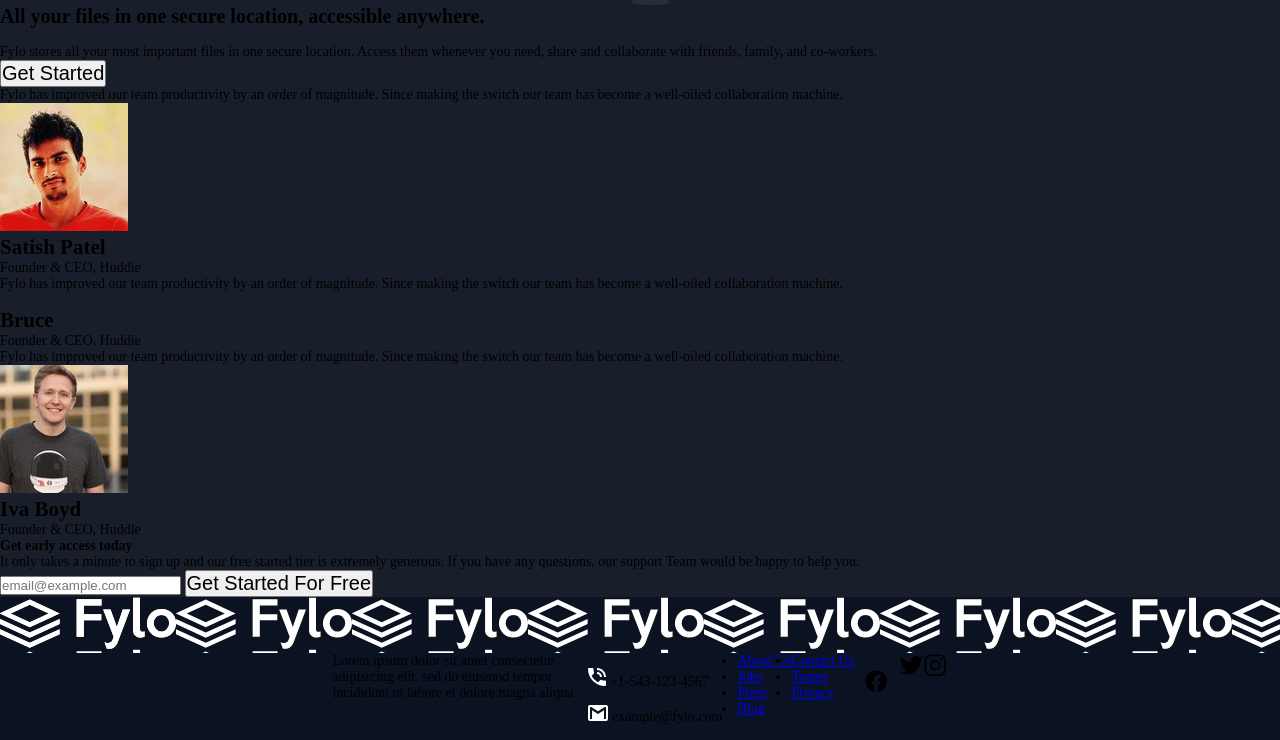
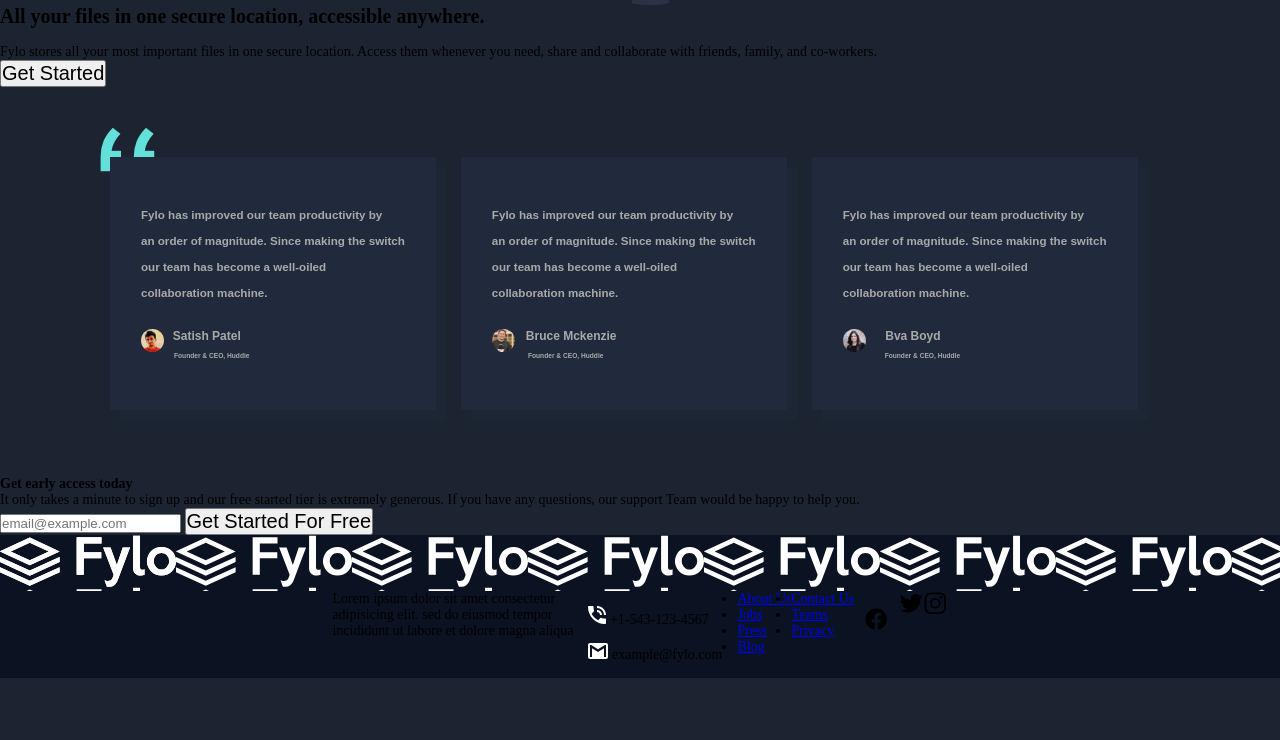
Before and after one commit to Chipilli/GROUP-3-CAPSTONE-PROJECT-1, a plain HTML site: page index.html in a window 1280 px wide. Shown: the part 641-1381 px from the top of the page. After the commit the page ends 1319 px from the top, so only its background shows below. Drawn offline with Linux system fonts and the light colour scheme; files whose address does not match are found by name.

Commit message:
Started to work on other divisions

```diff
--- a/index.html
+++ b/index.html
@@ -41,50 +41,65 @@
     </section>
     </main>
 
-    <section class=”testimonials”>
-               <div class="satish-patel">
-                       <p>Fylo has improved our team productivity by an
-                          order of magnitude. Since making the switch our
-                          team has become a well-oiled collaboration
-                                  machine. </p>
-
-
-                         <div class="image1">
-                             <img src="images/profile-1.jpg" alt="">
-                                <h2>Satish Patel</h2>
-                                  <p>Founder & CEO, Huddie </p>
-                         </div>
+    <section class="section-test">
+        <img src="images/bg-quotes.png" alt="quotes" class="quote">
+        <div class="testimonials">
+            <button class="testimonial-i">
+                <div>
+                    <h5 style="text-align: justify;">Fylo has improved our team productivity by<br><br>
+                    an order of magnitude. Since making the switch<br><br>
+                     our team has become a well-oiled<br><br>
+                    collaboration machine.
+                    </h5>
                 </div>
 
-                    <div class="bruce">
-                        <p>Fylo has improved our team productivity by an
-                           order of magnitude. Since making the switch our
-                           team has become a well-oiled collaboration
-                                    machine. </p>
+                <section class="test-sec">
+                    <div>
+                        <img src="images/profile-1.jpg" alt="image-1" class="image-t">
+                    </div>
+                    <div>
+                        <h2>Satish Patel</h2><br>
+                        <h5 style="margin-left: 10px;">Founder & CEO, Huddie </h5>
+                    </div>
+                </section>
+            </button>
 
-                        <div class="image2">
-                           <img src="./castone images/profile-2.jpg" alt="">
-                               <h2>Bruce</h2>
-                                   <p>Founder & CEO, Huddie </p>
+            <button class="testimonial-i">
+                <h5 style="text-align: justify;">Fylo has improved our team productivity by<br><br>
+                an order of magnitude. Since making the switch<br><br>
+                 our team has become a well-oiled<br><br>
+                collaboration machine.
+                </h5>
+                <section class="test-sec">
+                    <div>
+                        <img src="images/profile-2.jpg" alt="image-2" class="image-t">
                     </div>
+                    <div>
+                        <h2 style="margin-left: 11px;">Bruce Mckenzie</h2><br>
+                        <h5>Founder & CEO, Huddie </h5>
+                    </div>
+                </section>
+            </button>
 
+            <button class="testimonial-i">
+                <h5 style="text-align: justify;">Fylo has improved our team productivity by<br><br>
+                an order of magnitude. Since making the switch<br><br>
+                 our team has become a well-oiled<br><br>
+                collaboration machine.
+                </h5>
+                <section class="test-sec">
+                    <div>
+                        <img src="images/profile-3.jpg" alt="image-3" class="image-t">
                     </div>
-
-
-                         <div class="iva">
-                               <p>Fylo has improved our team productivity by an
-                                  order of magnitude. Since making the switch our
-                                  team has become a well-oiled collaboration
-                                               machine. </p>
-                             <div class="image3">
-                                 <img src="images/profile-2.jpg" alt="">
-                                    <h2>Iva Boyd</h2>
-                                       <p>Founder & CEO, Huddle </p>
-                              </div>
-
+                    <div>
+                        <h2>Bva Boyd</h2><br>
+                        <h5 style="margin-left: 19px;">Founder & CEO, Huddle </h5>
                     </div>
                 </section>
 
+            </button>
+        </div>
+    </section>
 
     <div class="form-section">
         <h4>Get early access today</h4>
--- a/main.css
+++ b/main.css
@@ -5,7 +5,7 @@
     scroll-behavior: smooth;
 }
 body{
-    background-color: hsl(218, 28%, 13%);
+    background-color: hsl(217, 28%, 15%);
     font-size: 14px;
 }
 header{
@@ -64,8 +64,40 @@ width: auto;
 
 
 
-
-
+.section-test {
+    position: relative;
+    margin: 40px 0px 300px 0px;
+}
+.quote {
+    margin-left: 100px;
+}
+.testimonials {
+    display: flex;
+    justify-content: center;
+    position: absolute;
+    top: 30px;
+    left: 110px;
+    color: darkgrey;
+}
+.testimonial-i {
+    border: 1px solid hsl(219, 30%, 18%);
+    background-color: hsl(219, 30%, 18%);
+    color: darkgrey;
+    font-size: 14px;
+    padding: 50px 30px;
+    margin: 0px 25px 0px 0px;
+    box-shadow: 10px 10px hsl(217, 28%, 16%);
+}
+.test-sec {
+    display: flex;
+    background-color: hsl(219, 30%, 18%);
+    font-size: 8px;
+    margin-top: 30px;
+}
+.image-t {
+    width: 23px;
+    border-radius: 50%;
+}
 .footer {
     background-color: hsl(219, 53%, 9%);
 }
```
Lines whose indentation alone changed are shown as unchanged.
